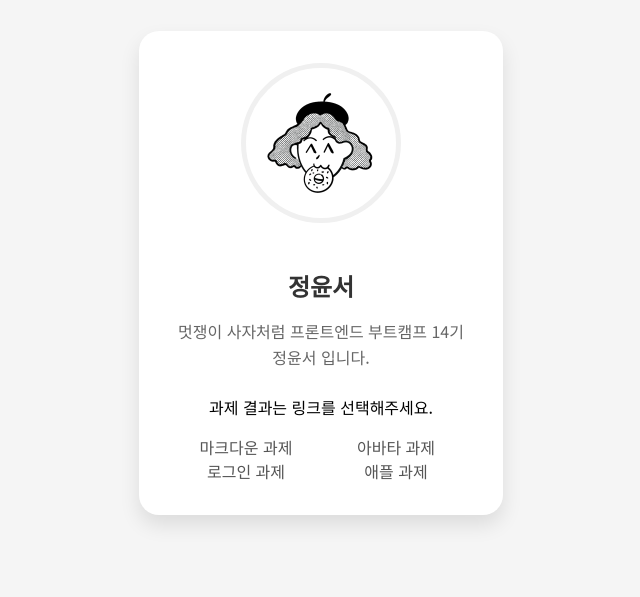
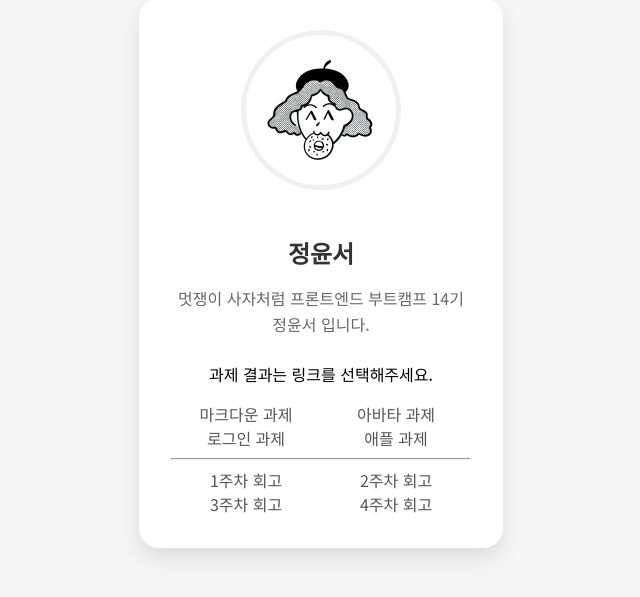
Before and after one commit to yoonseo23/homework, a website: page index.html in a window 1280 px wide. Shown: the part 127-724 px from the top of the page, without its empty margins (319-959 px from the left). Drawn offline with Linux system fonts and the light colour scheme.

Commit message:
주차별 회고 링크

```diff
--- a/index.html
+++ b/index.html
@@ -94,6 +94,13 @@
         <li><a href="./src/login/login.html">로그인 과제</a></li>
         <li><a href="./src/apple/apple.html">애플 과제</a></li>
       </ul>
+      <hr />
+      <ul class=" homework-links retrospect">
+        <li><a href="/src/md/week1-retrospect.md">1주차 회고</a></li>
+        <li><a href="/src/md/week2-retrospect.md">2주차 회고</a></li>
+        <li><a href="/src/md/week3-retrospect.md">3주차 회고</a></li>
+        <li><a href="/src/md/week4-retrospect.md">4주차 회고</a></li>
+      </ul>
     </div>
   </body>
 </html>
```
